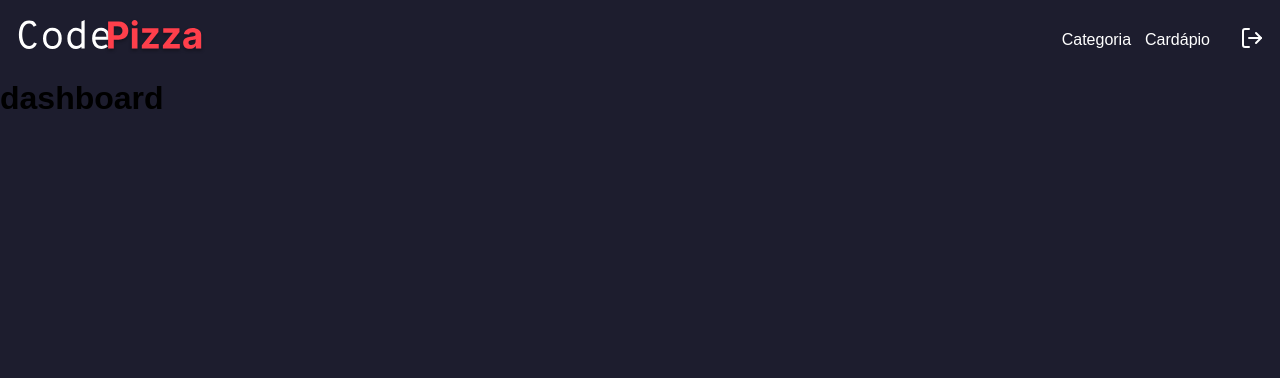
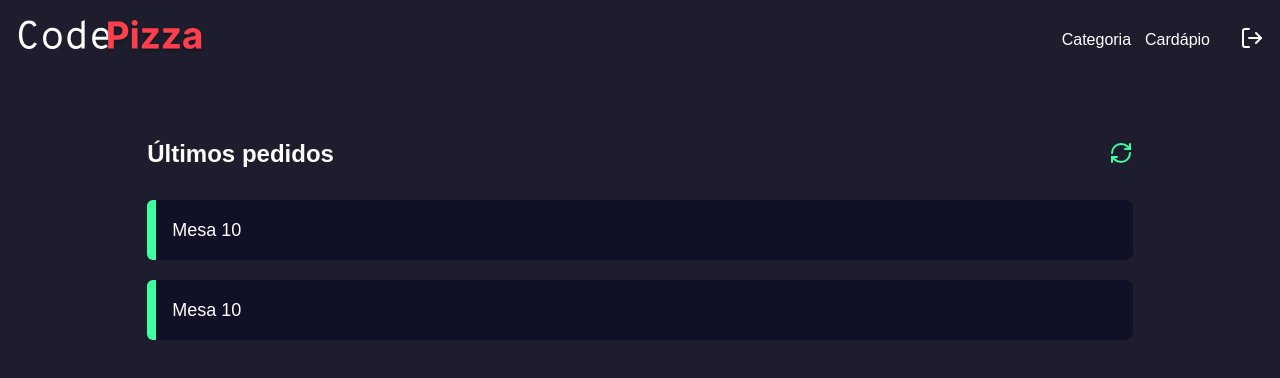
Before and after one commit to carol-baiao/CodePizza, a Next.js app in the folder frontend/: page /dashboard in a window 1280 px wide. Shown: the top 378 px of the page. Built offline with nearby package versions, Linux system fonts and the light colour scheme.

Commit message:
style: add style to dashboard

```diff
--- /dev/null
+++ b/frontend/src/app/dashboard/components/orders/index.tsx
@@ -0,0 +1,27 @@
+import styles from './styles.module.scss';
+import { RefreshCw } from 'lucide-react';
+
+export function Orders() {
+    return(
+        <main className={styles.container}>
+            <section className={styles.containerHeader}>
+                <h1>Últimos pedidos</h1>
+
+                <button>
+                    <RefreshCw size={24} color='#3fffa3'/>
+                </button>
+            </section>
+
+            <section className={styles.listOrders}>
+                <button className={styles.orderItem}>
+                    <div className={styles.tag}></div>
+                    <span>Mesa 10</span>
+                </button>
+                <button className={styles.orderItem}>
+                    <div className={styles.tag}></div>
+                    <span>Mesa 10</span>
+                </button>
+            </section>
+        </main>
+    )
+}
--- /dev/null
+++ b/frontend/src/app/dashboard/components/orders/styles.module.scss
@@ -0,0 +1,56 @@
+.container {
+    padding: 24px;
+    margin: 20px auto;
+    display: flex;
+    flex-direction: column;
+    gap: 32px;
+    align-items: center;
+
+    h1 {
+        color: var(--white);
+    }
+}
+
+.containerHeader {
+    display: flex;
+    align-items: center;
+    justify-content: space-between;
+    gap: 10px;
+    margin-top: 16px;
+    width: 80%;
+
+    button {
+        background: none;
+        border: none;
+    }
+}
+
+.listOrders {
+    display: flex;
+    flex-direction: column;
+    gap: 20px;
+    width: 80%;
+}
+
+.orderItem {
+    height: 60px;
+    display: flex;
+    gap: 16px;
+    background-color: var(--dark-900);
+    align-items: center;
+    border: 0;
+    font-size: 18px;
+    border-radius: 8px;
+    color: var(--white);
+
+    &:hover {
+        filter: brightness(1.20);
+    }
+}
+
+.tag {
+    width: 9px;
+    height: 100%;
+    background-color: var(--green-900);
+    border-radius: 6px 0 0 6px;
+}
--- a/frontend/src/app/dashboard/page.tsx
+++ b/frontend/src/app/dashboard/page.tsx
@@ -1,7 +1,9 @@
+import { Orders } from "./components/orders"
+
 export default function Dashboard() {
     return(
-        <div>
-            <h1>dashboard</h1>
-        </div>
+        <>
+            <Orders/>
+        </>
     )
 }
--- a/frontend/src/app/page.tsx
+++ b/frontend/src/app/page.tsx
@@ -27,8 +27,6 @@
       if(!response.data.token) {
         return;
       }
-
-      console.log(response.data);
 
       const expressTime = 60 * 60 * 24 * 30 * 1000; // passando 30 dias pra expirar cookie
       const cookieStore = await cookies();
```
